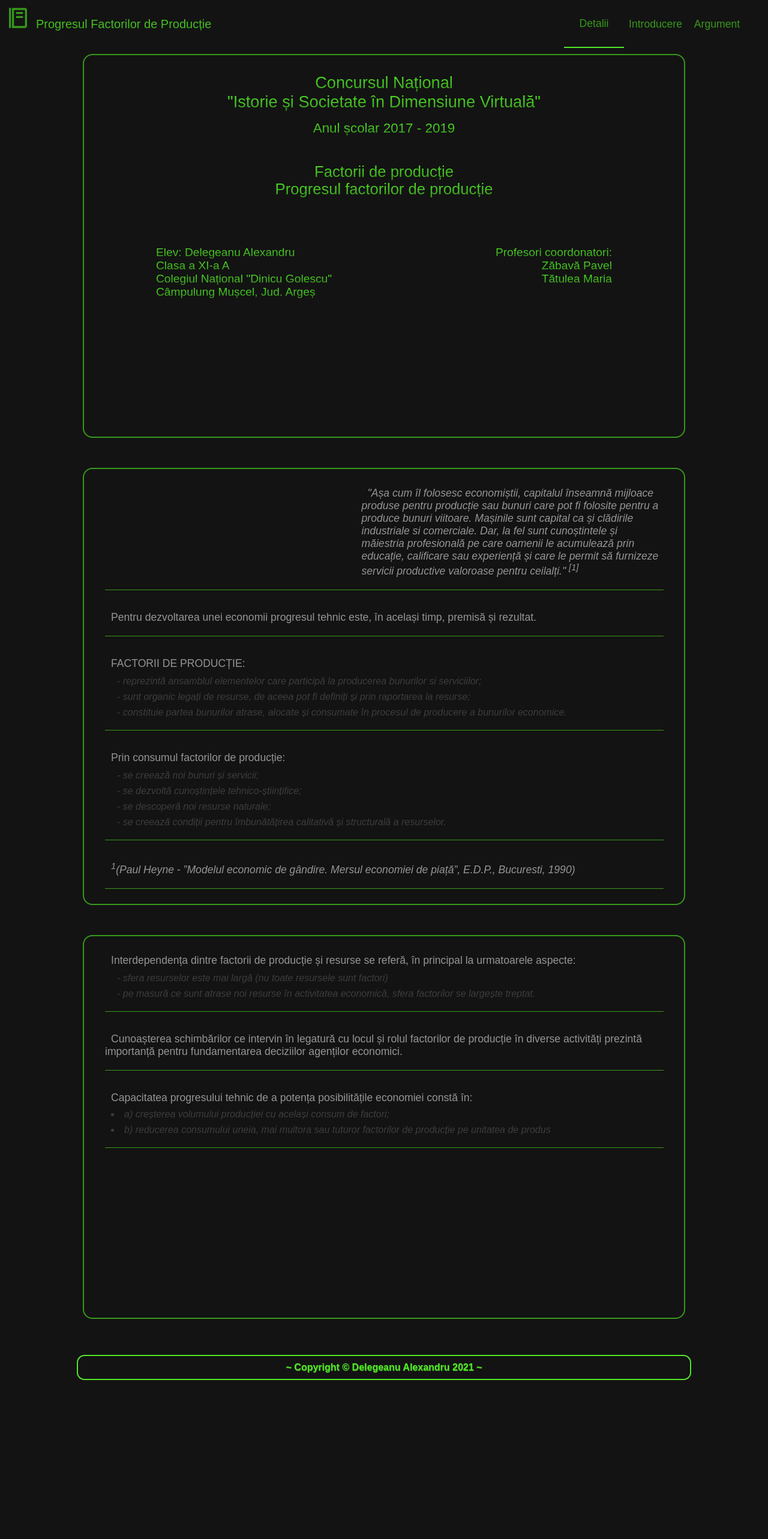
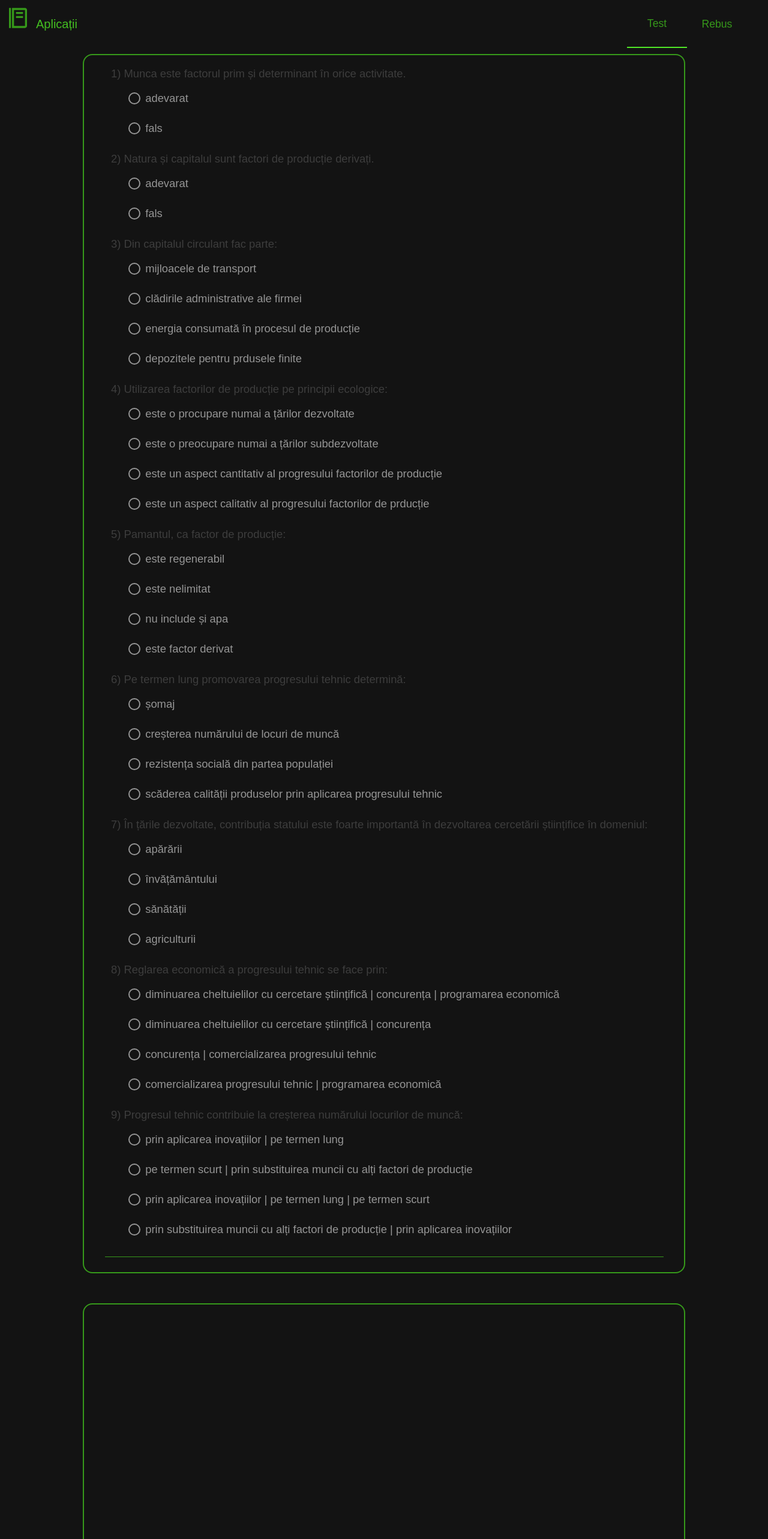
Before and after one commit to TheAncientOwl/progresul-fdp-react, a React (Create React App) app: page / in a window 1280 px wide. Shown: the top 2566 px of the page at 60% size. Before the commit the page ends 2311 px from the top, so only its background shows below. Built offline with nearby package versions, Linux system fonts and the light colour scheme.

Commit message:
added 'rebus section'.

```diff
--- a/src/App.js
+++ b/src/App.js
@@ -12,7 +12,7 @@ import { TopAnchor } from './utils/TopAnchor';
 import Copyright from './components/copyright';
 
 export default function App() {
-  const [currentSection, setCurrentSection] = useState(SectionsConfig[0]);
+  const [currentSection, setCurrentSection] = useState(SectionsConfig[SectionsConfig.length - 1]);
 
   return (
     <>
--- a/src/components/sections/SectionsConfig.js
+++ b/src/components/sections/SectionsConfig.js
@@ -18,6 +18,7 @@ import Test from './aplicatii/test';
 import Detalii from './intro/Detalii';
 import Introducere from './intro/Introducere';
 import Argument from './intro/Argument';
+import Rebus from './aplicatii/rebus';
 
 const SectionsConfig = [
   {
@@ -88,8 +89,11 @@ const SectionsConfig = [
   },
   {
     title: 'Aplicații',
-    items: [{ title: 'Test', to: 'test' }],
-    contents: [<Test key={0} id={'test'} />],
+    items: [
+      { title: 'Test', to: 'test' },
+      { title: 'Rebus', to: 'rebus' },
+    ],
+    contents: [<Test key={0} id={'test'} />, <Rebus key={1} id={'rebus'} />],
   },
 ];
 
--- /dev/null
+++ b/src/components/sections/aplicatii/rebus/index.js
@@ -0,0 +1,11 @@
+import React from 'react';
+import PropTypes from 'prop-types';
+import ContentSection from '../../../content';
+
+export default function Rebus({ id }) {
+  return <ContentSection id={id}></ContentSection>;
+}
+
+Rebus.propTypes = {
+  id: PropTypes.string.isRequired,
+};
```
